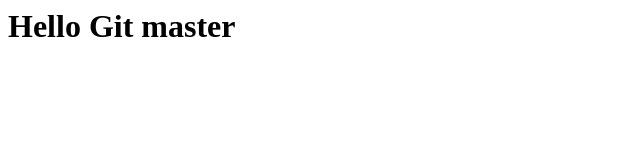
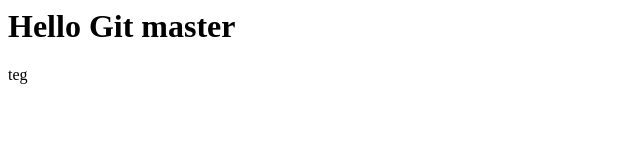
Before and after one commit to penguinmirage/git-sample, a plain HTML site: page index.html in a window 1280 px wide. Shown: the full height of the page, 0-640 px from the left. Drawn offline with Linux system fonts and the light colour scheme.

Commit message:
commit -1

```diff
--- a/index.html
+++ b/index.html
@@ -1 +1,2 @@
 <h1>Hello Git master</h1>
+<p>teg</p>
```
